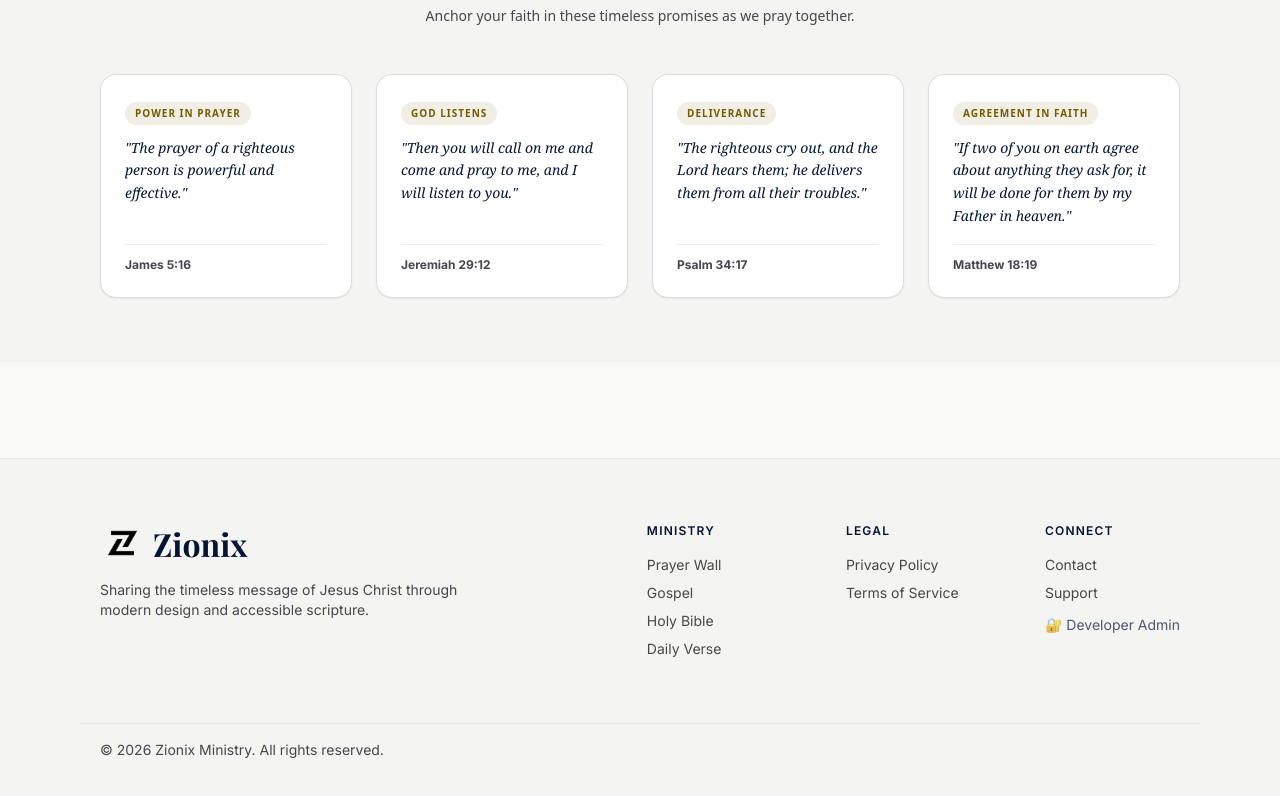
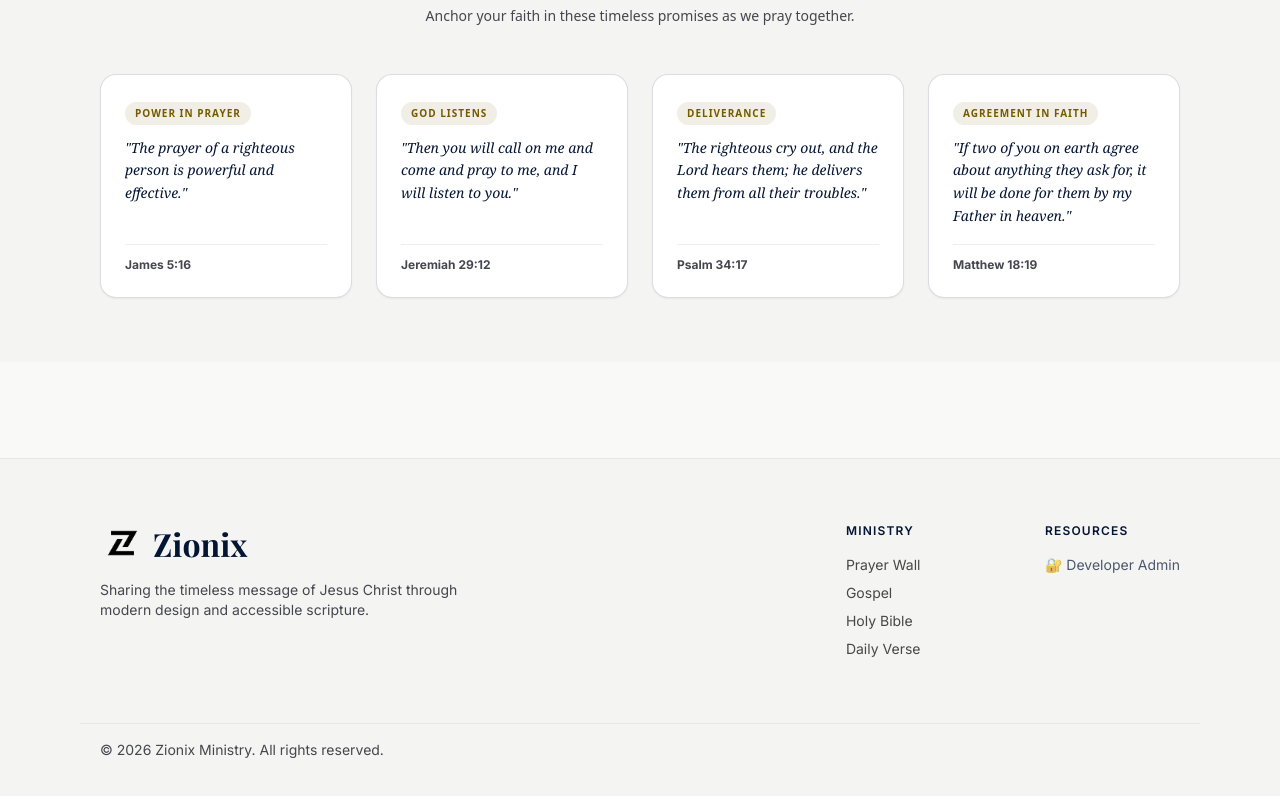
Before and after one commit to Dinesh-babu-19/Zionix, a React (Vite) app in the folder frontend/: page /prayer-wall in a window 1280 px wide. Shown: the part 1580-2376 px from the top of the page. Built offline with nearby package versions, Linux system fonts and the light colour scheme; a web font is replaced by a local one.

Commit message:
fix(ui): Remove legal and contact links, show Sign Out on user icon click, and disable hover on prayer promises

```diff
--- a/frontend/src/components/Footer.jsx
+++ b/frontend/src/components/Footer.jsx
@@ -18,7 +18,7 @@ export default function Footer() {
           </p>
         </div>
 
-        <div className="grid grid-cols-3 gap-x-16 gap-y-4">
+        <div className="grid grid-cols-2 gap-x-16 gap-y-4">
           <div className="flex flex-col gap-2">
             <span className="font-label-caps text-label-caps uppercase tracking-widest text-primary mb-2 text-xs">Ministry</span>
             <Link className="font-body-md text-body-md text-on-tertiary-fixed-variant hover:text-primary hover:underline transition-all text-sm" to="/prayer-wall">Prayer Wall</Link>
@@ -28,16 +28,8 @@ export default function Footer() {
           </div>
 
           <div className="flex flex-col gap-2">
-            <span className="font-label-caps text-label-caps uppercase tracking-widest text-primary mb-2 text-xs">Legal</span>
-            <a className="font-body-md text-body-md text-on-tertiary-fixed-variant hover:text-primary hover:underline transition-all text-sm" href="#privacy">Privacy Policy</a>
-            <a className="font-body-md text-body-md text-on-tertiary-fixed-variant hover:text-primary hover:underline transition-all text-sm" href="#terms">Terms of Service</a>
-          </div>
-
-          <div className="flex flex-col gap-2">
-            <span className="font-label-caps text-label-caps uppercase tracking-widest text-primary mb-2 text-xs">Connect</span>
-            <a className="font-body-md text-body-md text-on-tertiary-fixed-variant hover:text-primary hover:underline transition-all text-sm" href="#contact">Contact</a>
-            <a className="font-body-md text-body-md text-on-tertiary-fixed-variant hover:text-primary hover:underline transition-all text-sm" href="#support">Support</a>
-            <Link className="font-body-md text-body-md text-primary/70 hover:text-primary hover:underline transition-all text-sm mt-1" to="/admin">🔐 Developer Admin</Link>
+            <span className="font-label-caps text-label-caps uppercase tracking-widest text-primary mb-2 text-xs">Resources</span>
+            <Link className="font-body-md text-body-md text-primary/70 hover:text-primary hover:underline transition-all text-sm" to="/admin">🔐 Developer Admin</Link>
           </div>
         </div>
       </div>
--- a/frontend/src/components/NavBar.jsx
+++ b/frontend/src/components/NavBar.jsx
@@ -1,10 +1,11 @@
 import { NavLink, Link, useLocation } from 'react-router-dom';
 import { useState } from 'react';
-import { Menu, X } from 'lucide-react';
+import { Menu, X, ChevronDown, LogOut } from 'lucide-react';
 import { useAuth } from '../context/AuthContext';
 
 export default function NavBar() {
   const [isOpen, setIsOpen] = useState(false);
+  const [isUserMenuOpen, setIsUserMenuOpen] = useState(false);
   const location = useLocation();
   const { user, logout, openAuthModal } = useAuth();
 
@@ -94,21 +95,47 @@ export default function NavBar() {
 
         <div className="flex items-center gap-4">
           {user ? (
-            <div className="hidden md:flex items-center gap-4">
-              <div className="flex items-center gap-2 bg-surface-container-low border border-outline-variant/40 px-3.5 py-1.5 rounded-full shadow-sm">
+            <div className="hidden md:block relative">
+              <button
+                onClick={() => setIsUserMenuOpen(!isUserMenuOpen)}
+                className="flex items-center gap-2 bg-surface-container-low hover:bg-surface-container border border-outline-variant/40 px-3 py-1.5 rounded-full shadow-sm cursor-pointer transition-all active:scale-95 group focus:outline-none"
+                aria-label="User account menu"
+              >
                 <div className="w-7 h-7 rounded-full bg-gradient-divine text-white flex items-center justify-center font-bold text-xs shadow-inner">
                   {user.avatar || user.name[0]}
                 </div>
                 <span className="text-xs font-semibold font-label-caps text-primary tracking-wide">
                   {user.name.split(' ')[0]}
                 </span>
-              </div>
-              <button
-                onClick={handleSignOut}
-                className="text-on-surface-variant hover:text-error transition-colors font-label-caps text-label-caps uppercase tracking-widest text-xs font-semibold cursor-pointer"
-              >
-                Sign Out
+                <ChevronDown size={14} className={`text-on-surface-variant transition-transform duration-200 ${isUserMenuOpen ? 'rotate-180' : ''}`} />
               </button>
+
+              {/* User Dropdown with Sign Out */}
+              {isUserMenuOpen && (
+                <>
+                  <div
+                    className="fixed inset-0 z-40"
+                    onClick={() => setIsUserMenuOpen(false)}
+                  />
+                  <div className="absolute right-0 mt-2 w-56 bg-white dark:bg-zinc-900 border border-outline-variant rounded-2xl shadow-xl p-3 z-50 animate-fade-in text-left">
+                    <div className="px-3 py-2 border-b border-outline-variant/30 mb-2">
+                      <p className="text-xs font-bold text-primary font-label-caps truncate">{user.name}</p>
+                      <p className="text-[11px] text-on-surface-variant truncate mt-0.5">{user.email}</p>
+                    </div>
+
+                    <button
+                      onClick={() => {
+                        setIsUserMenuOpen(false);
+                        handleSignOut();
+                      }}
+                      className="w-full flex items-center gap-2 px-3 py-2 text-xs font-bold text-error hover:bg-error/10 rounded-xl transition-colors cursor-pointer font-label-caps uppercase tracking-wider"
+                    >
+                      <LogOut size={14} />
+                      Sign Out
+                    </button>
+                  </div>
+                </>
+              )}
             </div>
           ) : (
             <Link
@@ -179,8 +206,9 @@ export default function NavBar() {
           {user ? (
             <button
               onClick={handleSignOut}
-              className="block w-full text-left py-2 text-error font-bold border-t border-outline-variant/20 mt-2"
+              className="flex items-center gap-2 w-full text-left py-2.5 px-1 text-error font-bold border-t border-outline-variant/20 mt-2 font-label-caps text-xs uppercase tracking-wider"
             >
+              <LogOut size={15} />
               Sign Out
             </button>
           ) : (
--- a/frontend/src/pages/BibleExplorer.jsx
+++ b/frontend/src/pages/BibleExplorer.jsx
@@ -1116,11 +1116,6 @@ export default function BibleExplorer() {
               <p className="font-body-md text-sm text-on-tertiary-fixed-variant opacity-70">Spreading the Gospel through clarity and reverence.</p>
             </div>
             <div className="flex flex-col gap-4">
-              <div className="flex flex-wrap gap-4 text-xs font-semibold font-label-caps uppercase tracking-wider">
-                <a className="text-on-tertiary-fixed-variant hover:text-primary hover:underline transition-all" href="#">Privacy Policy</a>
-                <a className="text-on-tertiary-fixed-variant hover:text-primary hover:underline transition-all" href="#">Terms of Service</a>
-                <a className="text-on-tertiary-fixed-variant hover:text-primary hover:underline transition-all" href="#">Contact</a>
-              </div>
               <p className="text-on-tertiary-fixed-variant opacity-50 text-xs">© 2026 Zionix Ministry. All rights reserved.</p>
             </div>
           </div>
--- a/frontend/src/pages/PrayerWall.jsx
+++ b/frontend/src/pages/PrayerWall.jsx
@@ -404,7 +404,7 @@ export default function PrayerWall() {
             {PRAYER_PROMISES.map((item, idx) => (
               <div
                 key={idx}
-                className="bg-white p-6 rounded-2xl border border-outline-variant/60 shadow-sm hover:shadow-md transition-all hover:border-secondary flex flex-col justify-between"
+                className="bg-white p-6 rounded-2xl border border-outline-variant/60 shadow-sm flex flex-col justify-between"
               >
                 <div>
                   <span className="text-[10px] font-bold text-secondary uppercase tracking-widest bg-secondary/10 px-2.5 py-1 rounded-full inline-block mb-3">
```
